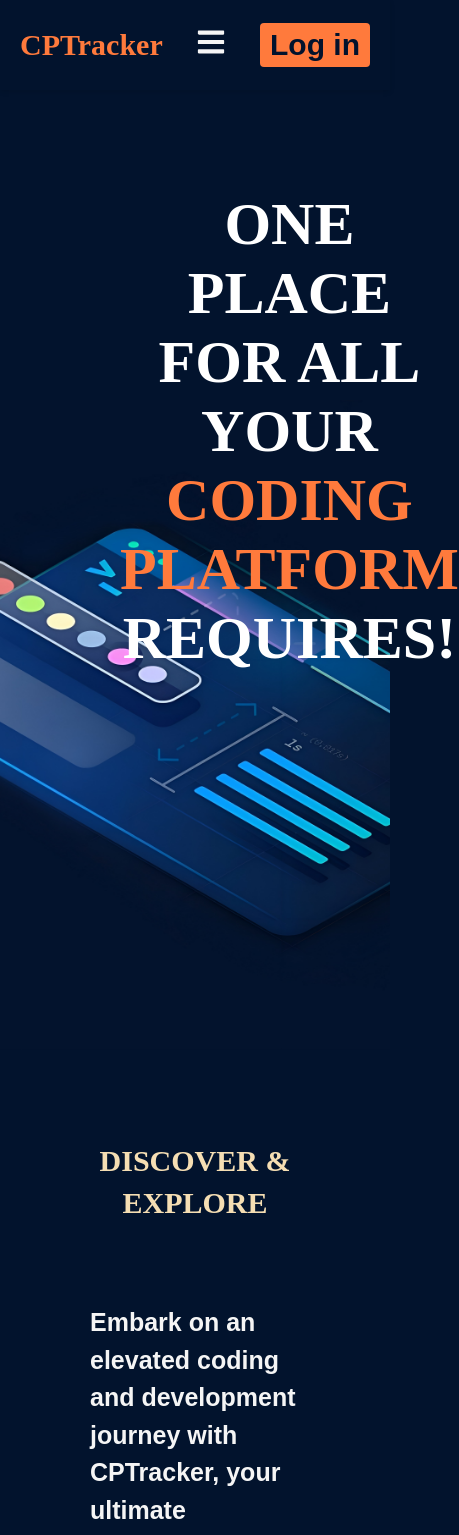
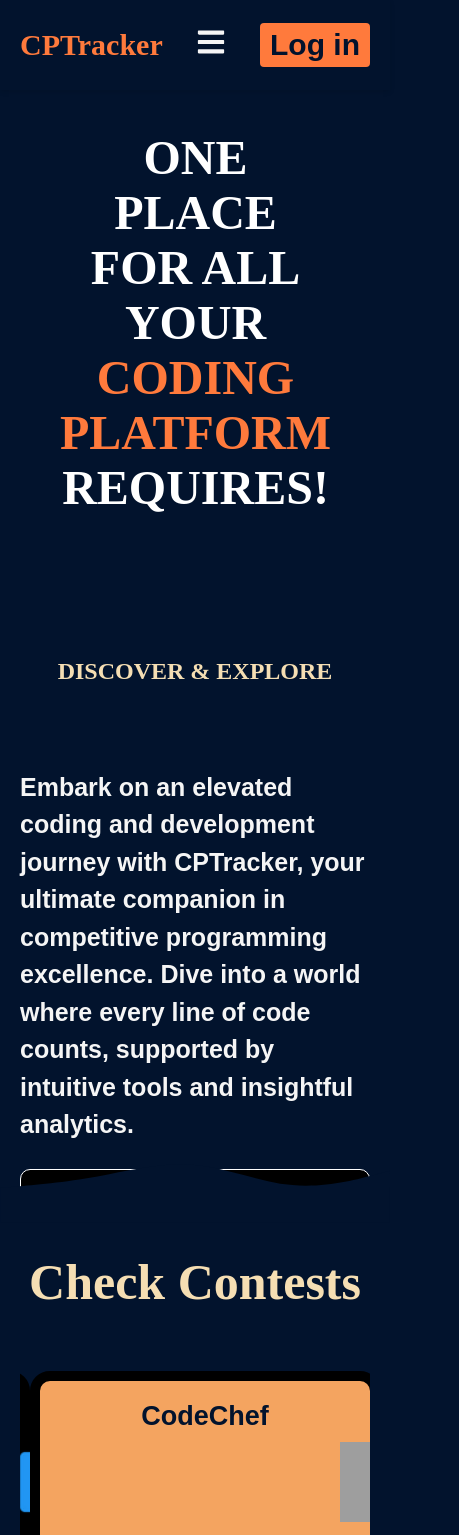
Before and after one commit to jnkarim/CPTracker, a React (Vite) app in the folder frontend/: page / in a window 390 px wide. Shown: the top 1535 px of the page, 459 px wide, since content can reach past the window. Built offline with nearby package versions, Linux system fonts and the light colour scheme; grey boxes are pictures that could not be loaded; a web font is replaced by a local one.

Commit message:
Update Homepage.css

```diff
--- a/frontend/src/pages/Homepage.css
+++ b/frontend/src/pages/Homepage.css
@@ -345,22 +345,39 @@
 
 /* Media Queries */
 @media (max-width: 768px) {
+  .section1 {
+    padding: 60px; /* Adjust padding for mobile view */
+    height: auto; /* Adjust height to fit content */
+    font-size: 24px; /* Adjust font size for better readability */
+  }
+
   .half1,
   .half2 {
     width: 100%;
+    height: auto; /* Allow height to adjust based on content */
     display: block;
   }
 
+  .half1 {
+    background-size: contain; /* Adjust background size */
+    background-position: center;
+  }
+
+  .half2 {
+    padding: 20px;
+    padding-top: 60px; /* Adjust padding for mobile view */
+  }
+
   .half2 .half2-heading {
-    font-size: 30px;
+    font-size: 24px; /* Adjust font size for mobile view */
   }
 
   .half2-login {
-    font-size: 16px;
+    font-size: 14px; /* Adjust font size for mobile view */
   }
 
   .platform-box {
-    margin-bottom: 30px;
+    margin: 10px; /* Adjust margin for mobile view */
   }
 
   .footer-content {
@@ -368,13 +385,8 @@
     align-items: center;
   }
 
-  .footer-left {
-    margin-right: 0;
-    text-align: center;
-  }
-
+  .footer-left,
   .footer-right {
-    justify-content: center;
-    text-align: center;
+    text-align: center; /* Center align text */
   }
 }
```
